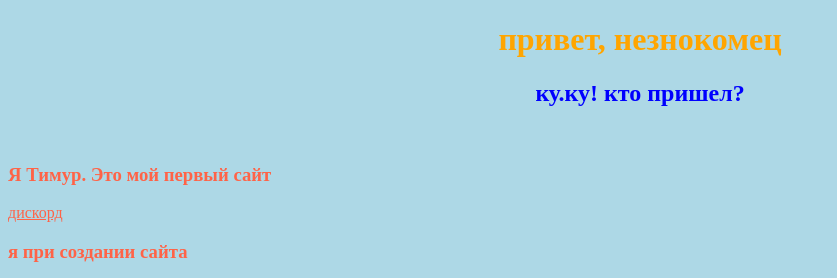
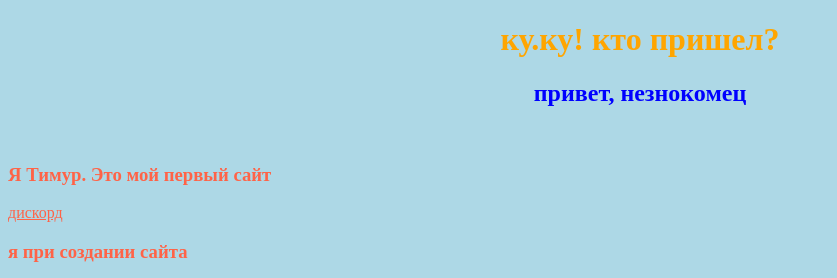
Before and after one commit to Tost000/test, a plain HTML site: page index.html in a window 1280 px wide. Shown: the top 278 px of the page, without its empty margins (0-837 px from the left). Drawn offline with Linux system fonts and the light colour scheme.

Commit message:
с новым годом

```diff
--- a/index.html
+++ b/index.html
@@ -11,8 +11,8 @@
     />
   </head>
   <body>
-    <h1>привет, незнокомец</h1>
-    <h2 class="subtitle">ку.ку! кто пришел?</h2>
+    <h1>ку.ку! кто пришел?</h1>
+    <h2 class="subtitle">привет, незнокомец</h2>
     <br />
     <h3>Я Тимур. Это мой первый сайт</h3>
     <a href="https://discordapp.com/users/813356005902647318" target="_blank"
```
